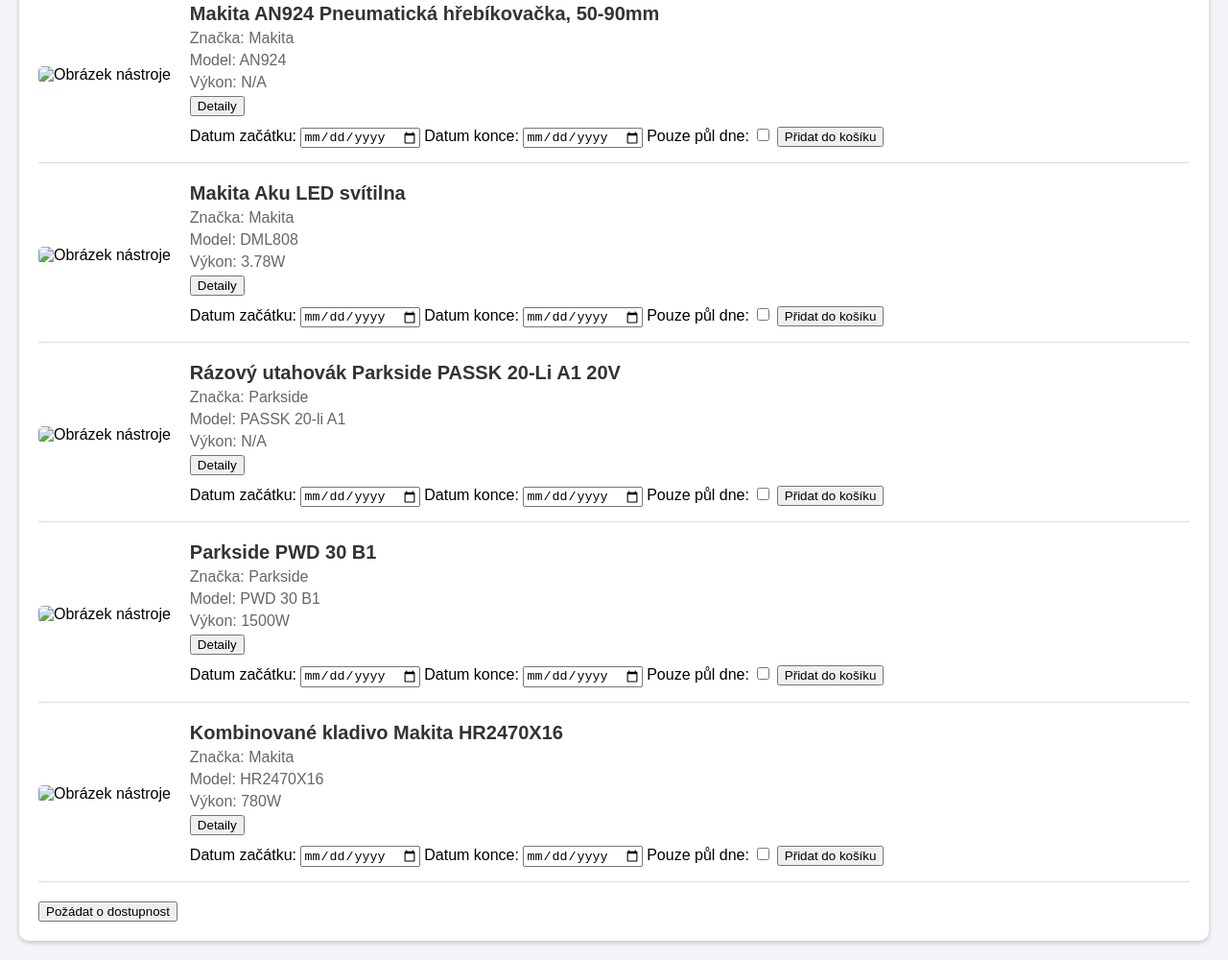
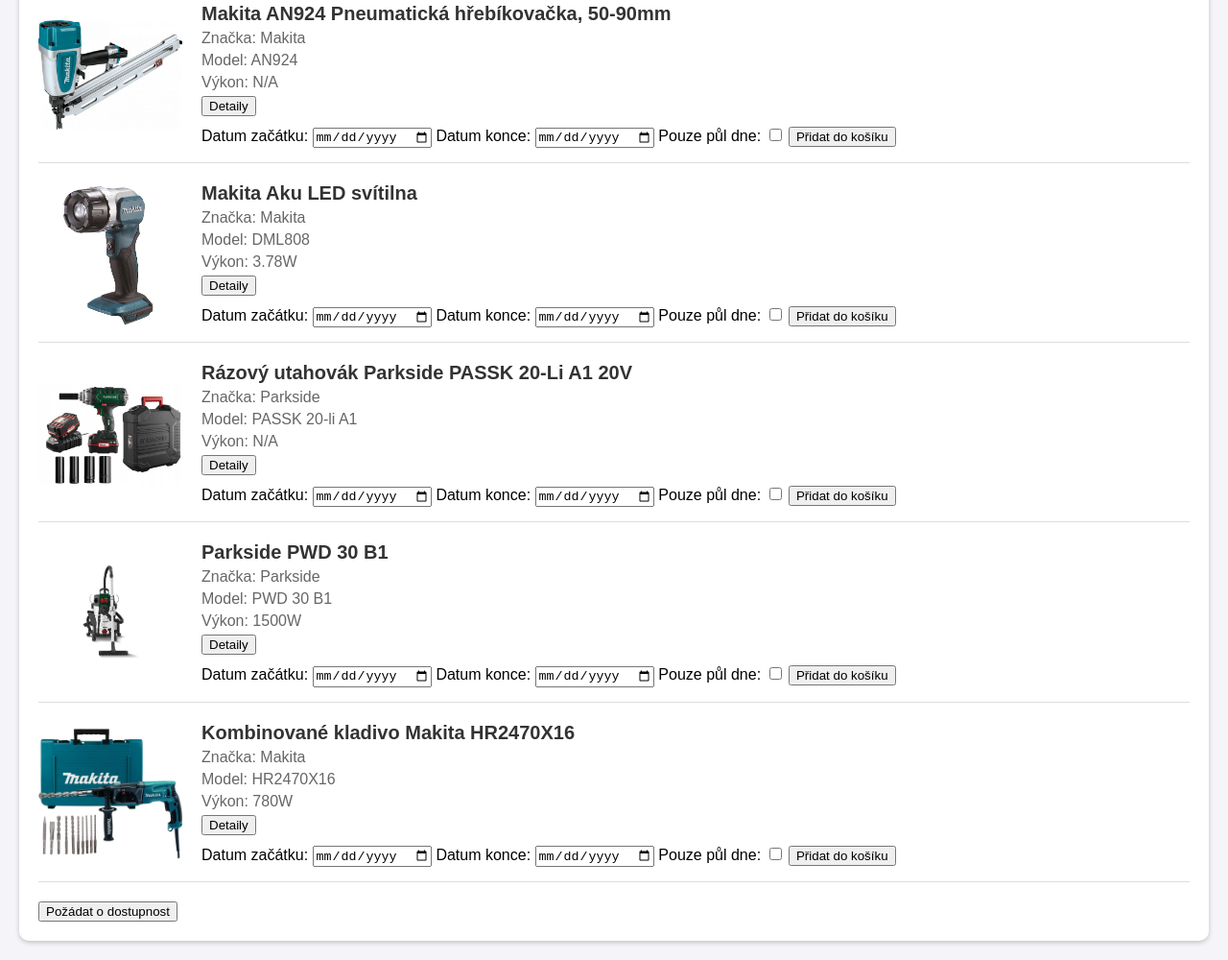
Before and after one commit to MPCoding93/Muj-Vercajk, a plain HTML site: page index.html in a window 1280 px wide. Shown: the part 207-1207 px from the top of the page at 96% size. Drawn offline with Linux system fonts and the light colour scheme.

Commit message:
Update index.html - new Version

```diff
--- a/index.html
+++ b/index.html
@@ -30,7 +30,7 @@
         <hr>
         <!-- Seznam nástrojů -->
         <div class="nástroj" data-brand="Makita" data-model="AN924" data-power="N/A" data-category="hřebíkovačka">
-            <img src="/Personal/Muj_Vercajk/pictures/Makita_AN924.jpg" alt="Obrázek nástroje">
+            <img src="/pictures/Makita_AN924.jpg" alt="Obrázek nástroje">
             <div class="info-nástroje">
                 <h3 class="tool">Makita AN924 Pneumatická hřebíkovačka, 50-90mm</h3>
                 <p>Značka: Makita</p>
@@ -72,7 +72,7 @@
         </div>
 
         <div class="nástroj" data-brand="Makita" data-model="DML808" data-power="3.78W" data-category="ostatní">
-            <img src="/Personal/Muj_Vercajk/pictures/Makita_DML808.jpg" alt="Obrázek nástroje">
+            <img src="/pictures/Makita_DML808.jpg" alt="Obrázek nástroje">
             <div class="info-nástroje">
                 <h3 class="tool">Makita Aku LED svítilna</h3>
                 <p>Značka: Makita</p>
@@ -108,7 +108,7 @@
         </div>
 
         <div class="nástroj" data-brand="Parkside" data-model="PDT 40 F4" data-power="N/A" data-category="auto">
-            <img src="/Personal/Muj_Vercajk/pictures/Parkside_Razovy_Utahovak_PASSK_20-li_A1.jpeg" alt="Obrázek nástroje">
+            <img src="/pictures/Parkside_Razovy_Utahovak_PASSK_20-li_A1.jpeg" alt="Obrázek nástroje">
             <div class="info-nástroje">
                 <h3 class="tool">Rázový utahovák Parkside PASSK 20-Li A1 20V</h3>
                 <p>Značka: Parkside</p>
@@ -134,7 +134,7 @@
         </div>
 
         <div class="nástroj" data-brand="Parkside" data-model="PWD 30 B1" data-power="1500W" data-category="ostatní">
-            <img src="/Personal/Muj_Vercajk/pictures/Parkside_PWD_30_B1.webp" alt="Obrázek nástroje">
+            <img src="/pictures/Parkside_PWD_30_B1.webp" alt="Obrázek nástroje">
             <div class="info-nástroje">
                 <h3 class="tool">Parkside PWD 30 B1</h3>
                 <p>Značka: Parkside</p>
@@ -161,7 +161,7 @@
         </div>
 
         <div class="nástroj" data-brand="Makita" data-model="HR2470X16" data-power="780W" data-category="vrtání">
-            <img src="/Personal/Muj_Vercajk/pictures/Makita_HR2470X16.avif" alt="Obrázek nástroje">
+            <img src="/pictures/Makita_HR2470X16.avif" alt="Obrázek nástroje">
             <div class="info-nástroje">
                 <h3 class="tool">Kombinované kladivo Makita HR2470X16</h3>
                 <p>Značka: Makita</p>
```
